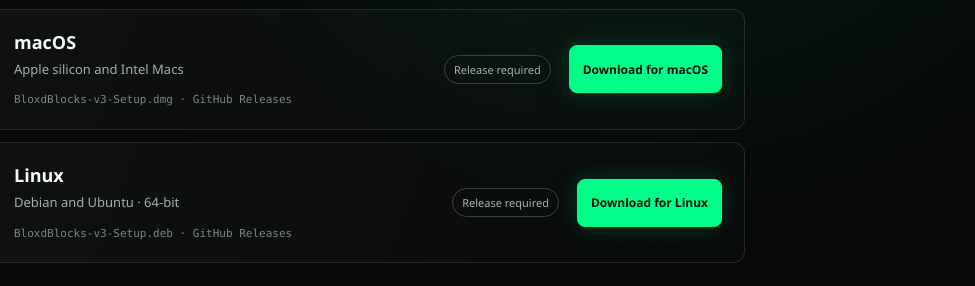
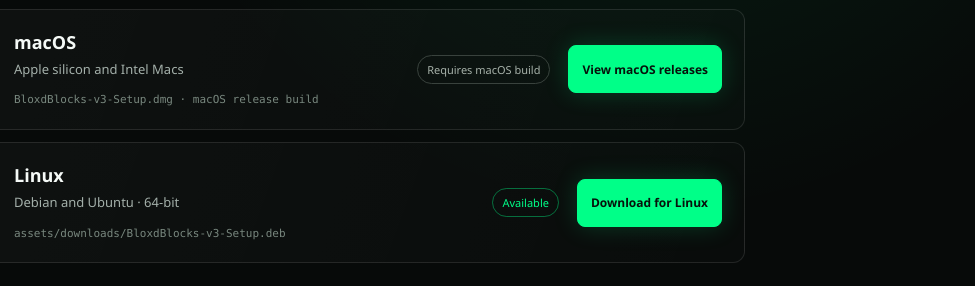
Before and after one commit to christynege4-creator/bloxdblocks2, an Electron app: page download.html in a window 1280 px wide. Shown: the part 474-760 px from the top of the page, 305-1280 px from the left. Drawn offline with Linux system fonts and the light colour scheme.

Commit message:
Revise download links and platform details in HTML
Updated macOS and Linux download links and descriptions.

```diff
--- a/download.html
+++ b/download.html
@@ -45,20 +45,20 @@
                 <div class="platform-details">
                     <h2>macOS</h2>
                     <p>Apple silicon and Intel Macs</p>
-                    <code>BloxdBlocks-v3-Setup.dmg · GitHub Releases</code>
+                    <code>BloxdBlocks-v3-Setup.dmg · macOS release build</code>
                 </div>
-                <span class="release-status">Release required</span>
-                <a class="button download-button">Download for macOS</a>
+                <span class="release-status">Requires macOS build</span>
+                <a class="button download-button" href="https://github.com/CHRISTYNEGE4-CREATOR/BLOXDBLOCKS/releases">View macOS releases</a>
             </article>
             <article class="platform-card">
                 <div class="platform-icon linux-icon" aria-hidden="true"><i class="fa-brands fa-linux"></i></div>
                 <div class="platform-details">
                     <h2>Linux</h2>
                     <p>Debian and Ubuntu · 64-bit</p>
-                    <code>BloxdBlocks-v3-Setup.deb · GitHub Releases</code>
+                    <code>assets/downloads/BloxdBlocks-v3-Setup.deb</code>
                 </div>
-                <span class="release-status">Release required</span>
-                <a class="button download-button">Download for Linux</a>
+                <span class="release-status" data-state="available">Available</span>
+                <a class="button download-button" href="assets/downloads/BloxdBlocks-v3-Setup.deb" download>Download for Linux</a>
             </article>
         </section>
 
@@ -72,7 +72,7 @@
 
         <aside class="trust-note">
             <strong>About app trust</strong>
-            <p>The Windows installer is unsigned and may show a publisher warning. macOS disk images are not notarized. macOS and Linux release downloads become available after a tagged release is built and published.</p>
+            <p>The Windows installer is unsigned and may show a publisher warning. macOS disk images require a macOS build runner and will be attached to a GitHub Release by the tagged release workflow.</p>
         </aside>
     </main>
 
```
